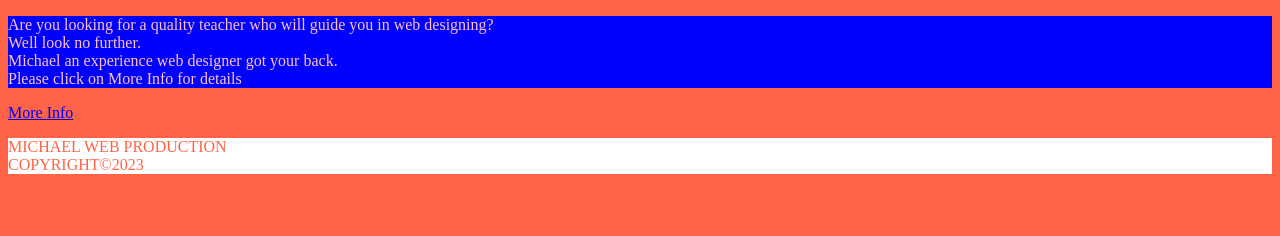
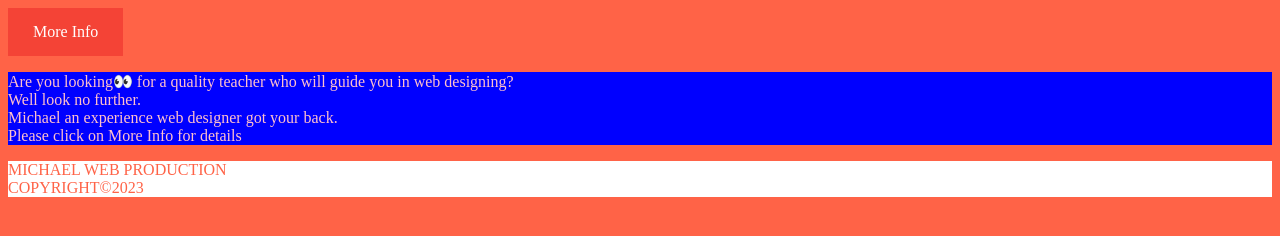
Before and after one commit to Chukwuemeka119/learnwebproduction.com, a plain HTML site: page index.html in a window 1280 px wide. Drawn offline with Linux system fonts and the light colour scheme.

Commit message:
Add files via upload

```diff
--- a/index.html
+++ b/index.html
@@ -1,44 +1,60 @@
 <!DOCTYPE html>
+
 <html lang="en">
 
 <head>
 
 <meta charset="UTF-8">
 
-  <meta name="viewport" content="width=device-width,
- initial-scale=1.0,
- user-scalable=no,
+<meta name="viewport"
+ content="width=device-width,
+initial-scale=1.0,
+user-scalable=no,
 minimum-scale=1.0,
- maximum-scale=1.0">
+maximum-scale=1.0">
 
  <meta name="description"
 content="Website updater,
 how to create a website,
 affordable website designer" />
 
-<meta name="keywords"
-content="Website updater,
-how to create a website,
-affordable website designer">
+<meta name="keywords" content="Website updater,
+how to create a website, affordable website designer">
 
   <meta name="author" content="Michael" />
 
-<title>
-Web designer
-</title>
+ <title>Web designer </title>
 
+<style>
+a:link, a:visited{
+background-color:#f44336;
+color:white;
+padding:15px 25px;
+text-align:center;
+text-decoration:none;
+display:inline-block;
+}
+
+a:hover, a:active{
+backgrouund-color:blue;
+}
+</style>
+<link rel="stylesheet" href="styles.html">
 </head>
+<body>
+<body style="background-color:tomato;">
 
-<body>
 
- <body style="background-color: tomato;">
 
+ <a href="index 2.html">
+More Info
+</a>
 <p style="background-color:blue;
 font-color:pink;
 font-family:aharoni;">
 <font color="Pink">
 
-   Are you looking for a quality teacher who
+   Are you looking👀 for a quality teacher who
  will guide you in web designing?<br>
 
 
@@ -49,18 +65,11 @@ font-family:aharoni;">
 your back.<br>
 Please click on More Info for details
 
-</font>
+</font> </p>
 
- </p>
 
- <a href="index 2.html">
-More Info
-</a>
 
- <p style="background-color: green;
-font-color:pink;
-font-family:aharoni;">
-<font color="Powderblue">
+
 
  <p   style="background-color:white;">
 <font color="tomato">
```
Also changed, not shown: index 2.html (+16 -1 lines).
